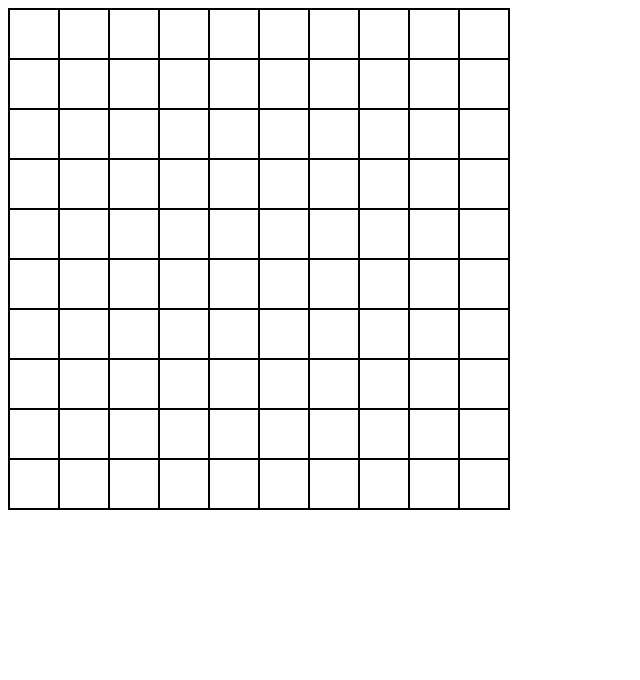
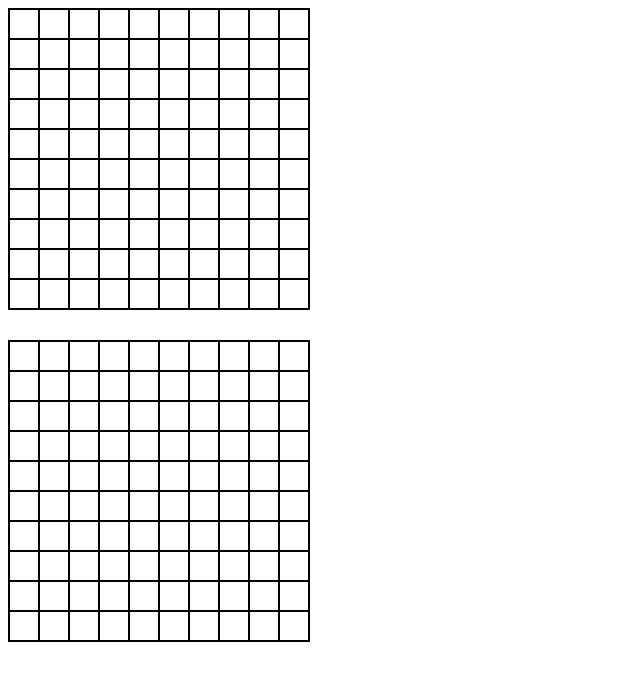
Before and after one commit to zawho/battleship, a website built with webpack: page dist/index.html in a window 1280 px wide. Shown: the whole page, without its empty margins (0-640 px from the left). Built offline with nearby package versions, Linux system fonts and the light colour scheme.

Commit message:
Add basic board UI

```diff
--- a/src/index.js
+++ b/src/index.js
@@ -1,6 +1,10 @@
 import './style.css';
 import Ship from './ship.js';
 import Player from './player.js';
+import createBoardUI from './ui.js';
+
+createBoardUI('player-board');
+createBoardUI('comp-board');
 
 const humanPlayer = new Player('human');
 const pcPlayer = new Player('computer');
@@ -29,5 +33,5 @@ pcPlayer.gameboard.placeVertical(67, pcDestroyer);
 pcPlayer.gameboard.placeHorizontal(72, pcBattleship);
 pcPlayer.gameboard.placeVertical(8, pcCarrier);
 
-console.log(humanPlayer.gameboard.locations);
-console.log(pcPlayer.gameboard.locations);
+// console.log(humanPlayer.gameboard.locations);
+// console.log(pcPlayer.gameboard.locations);
--- a/src/style.css
+++ b/src/style.css
@@ -1,12 +1,17 @@
-.player-board {
+.board-div {
+    display: grid;
+    gap: 30px;
+}
+
+.player-board, .comp-board {
     display: grid;
     grid-template-rows: repeat(10, 1fr);
     grid-template-columns: repeat(10, 1fr);
-    height: 500px;
-    width: 500px;
+    height: 300px;
+    width: 300px;
     border: 1px solid black;
 }
 
-.player-board-space {
+.board-space {
     border: 1px solid black;
 }
--- a/src/ui.js
+++ b/src/ui.js
@@ -0,0 +1,15 @@
+const boardDiv = document.querySelector('.board-div');
+
+
+function createBoardUI(classText) {
+    const board = document.createElement('div');
+    board.className = classText;
+    boardDiv.appendChild(board);
+    for (let i = 0; i < 100; i++) {
+        const boardSpace = document.createElement('div');
+        boardSpace.className = 'board-space';
+        board.appendChild(boardSpace);
+    }
+}
+
+export default createBoardUI;
```
Also changed, not shown: dist/index.html, dist/main.js.
